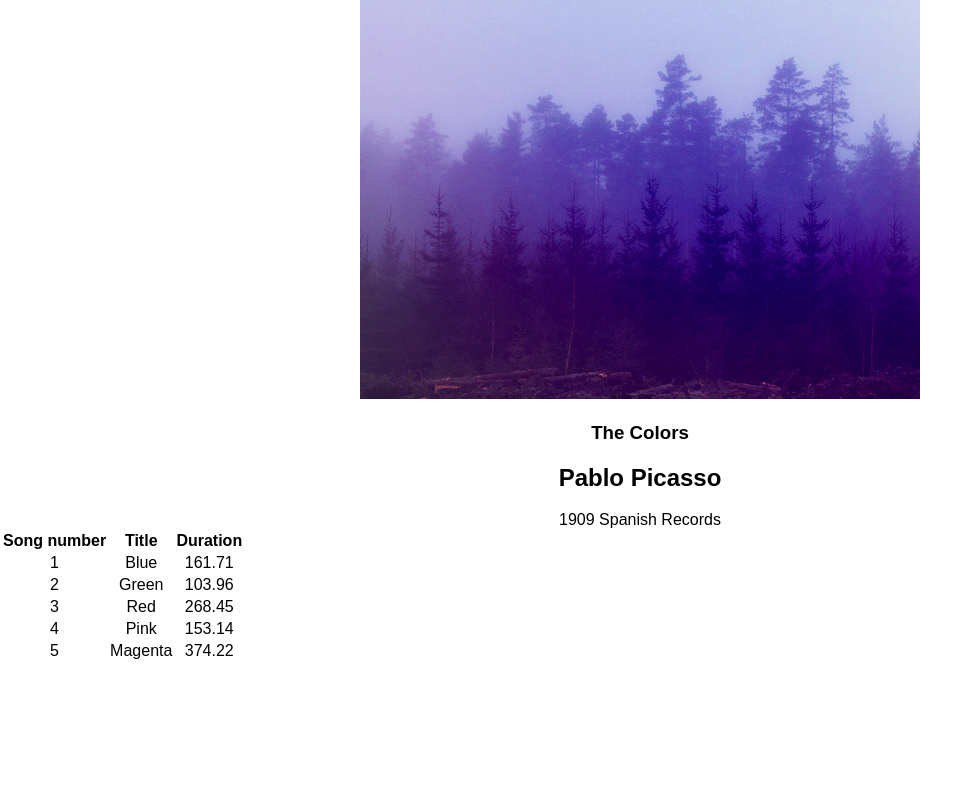
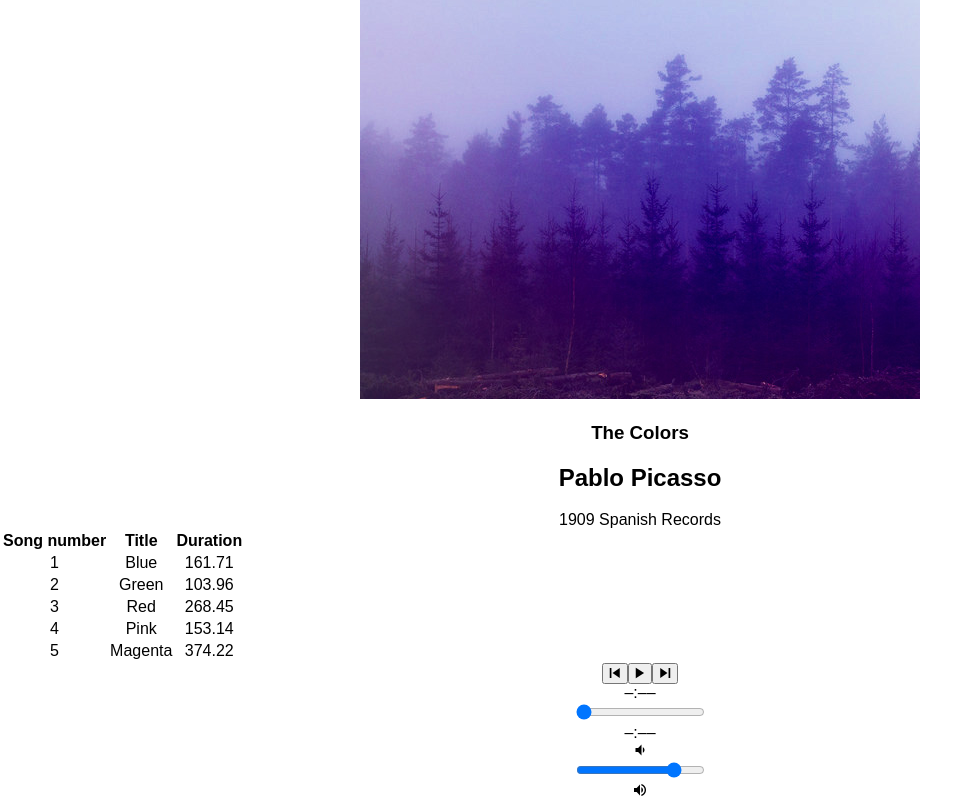
Before and after one commit to bnreine/bloc-jams-react, a React (Create React App) app: page /album/the-colors in a window 1280 px wide. Shown: the part 259-1059 px from the top of the page, without its empty margins (0-980 px from the left). Before the commit the page ends 922 px from the top, so only its background shows below. Built offline with nearby package versions, Linux system fonts and the light colour scheme.

Commit message:
Checkpoint Player Bar: Buttons: Completed

```diff
--- a/src/components/Album.js
+++ b/src/components/Album.js
@@ -1,5 +1,6 @@
  import React, { Component } from 'react';
  import albumData from './../data/albums';
+ import PlayerBar from './PlayerBar';
 
  class Album extends Component {
    constructor(props) {
@@ -67,6 +68,16 @@
   }
 
 
+  handlePrevClick() {
+    const currentIndex = this.state.album.songs.findIndex(song => this.state.currentSong === song);
+    const newIndex = Math.max(0, currentIndex - 1);
+    const newSong = this.state.album.songs[newIndex];
+    this.setSong(newSong);
+    this.play();
+  }
+
+
+
    render() {
      return (
        <section className="album">
@@ -101,6 +112,18 @@
             }
           </tbody>
         </table>
+
+
+
+        <PlayerBar
+          isPlaying={this.state.isPlaying}
+          currentSong={this.state.currentSong}
+          handleSongClick={() => this.handleSongClick(this.state.currentSong)}
+          handlePrevClick={() => this.handlePrevClick()}
+        />
+
+
+
        </section>
      );
    }
--- /dev/null
+++ b/src/components/PlayerBar.js
@@ -0,0 +1,42 @@
+import React, { Component } from 'react';
+
+class PlayerBar extends Component {
+  render() {
+    return (
+      <section className="player-bar">
+
+
+        <section id="buttons">
+          <button id="previous" onClick={this.props.handlePrevClick}>
+            <span className="icon ion-md-skip-backward"></span>
+          </button>
+          <button id="play-pause" onClick={this.props.handleSongClick} >
+            <span className={this.props.isPlaying ? 'icon ion-md-pause' : 'icon ion-md-play'}></span>
+          </button>
+          <button id="next">
+            <span className="icon ion-md-skip-forward"></span>
+          </button>
+        </section>
+
+        <section id="time-control">
+          <div className="current-time">–:––</div>
+          <input type="range" className="seek-bar" value="0" />
+          <div className="total-time">–:––</div>
+        </section>
+
+        <section id="volume-control">
+          <div className="icon ion-md-volume-low"></div>
+          <input type="range" className="seek-bar" value="80" />
+          <div className="icon ion-md-volume-high"></div>
+        </section>
+
+
+
+
+
+      </section>
+    );
+  }
+}
+
+export default PlayerBar;
```
